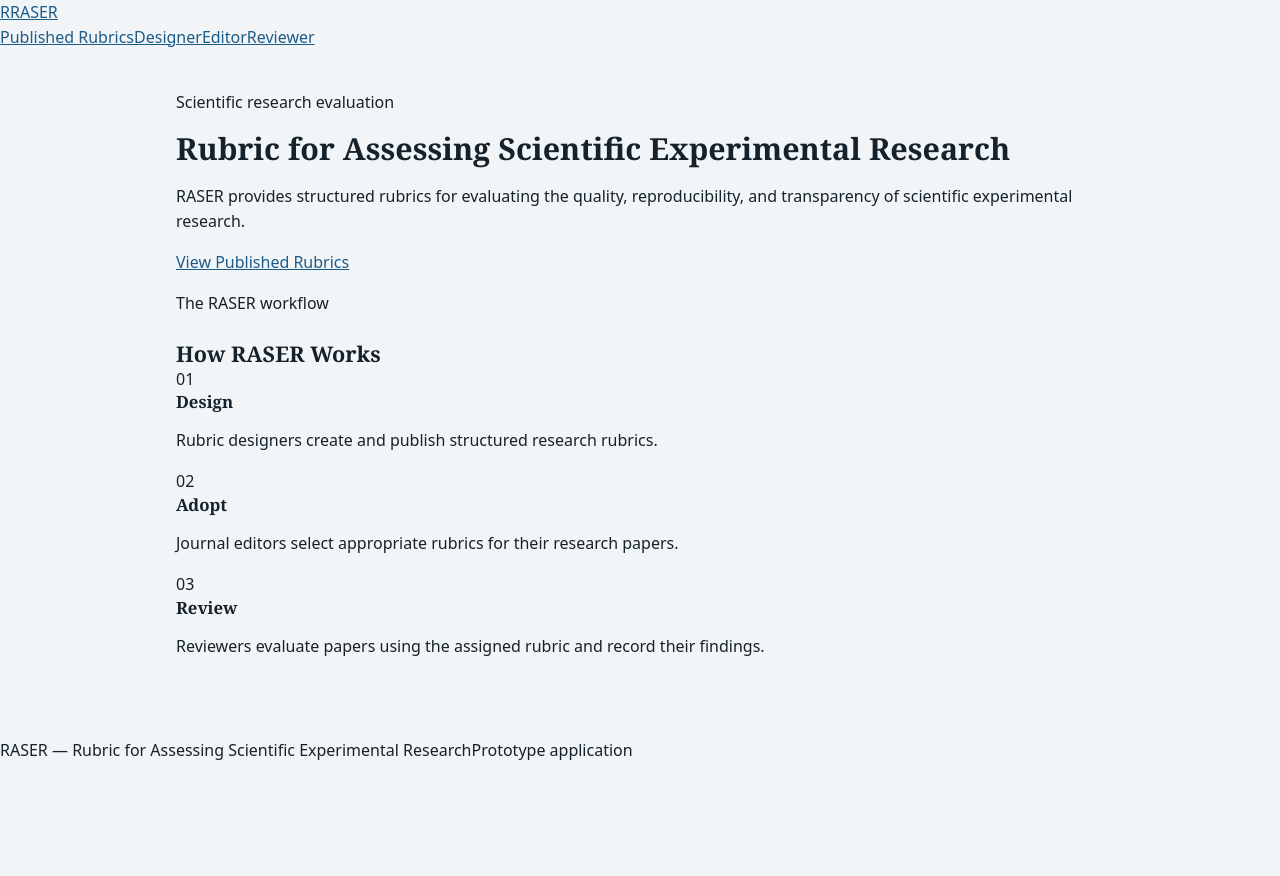
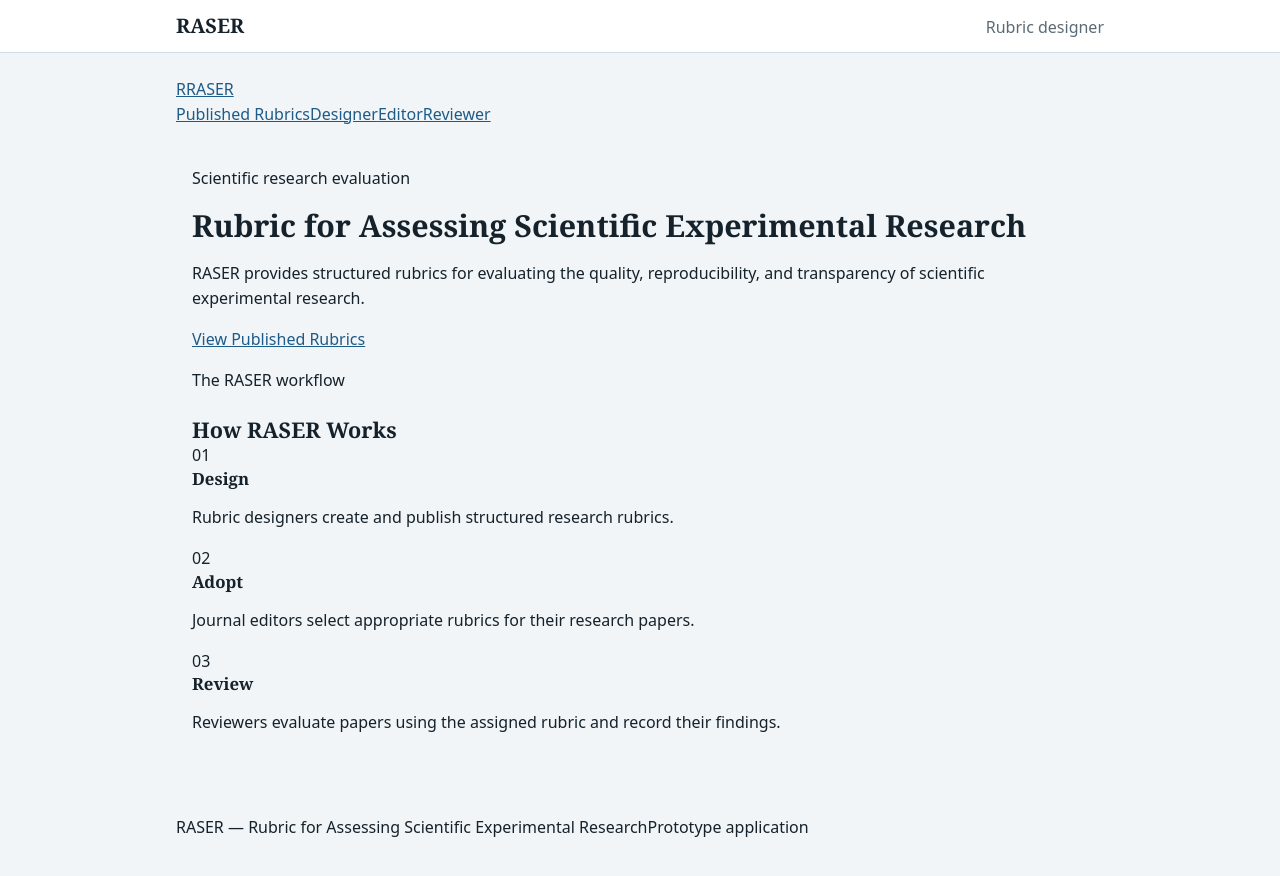
Before and after one commit to pbrusswpi/RASER, a Next.js app in the folder raser/: page / in a window 1280 px wide. Shown: the top 876 px of the page. Before the commit the page ends 800 px from the top, so only its background shows below. Built offline with nearby package versions, Linux system fonts and the light colour scheme.

Commit message:
modified page shell and header

```diff
--- a/raser/src/app/layout.tsx
+++ b/raser/src/app/layout.tsx
@@ -1,26 +1,18 @@
 import type { Metadata } from "next";
-import { Geist, Geist_Mono } from "next/font/google";
+import Link from "next/link";
 import "./globals.css";
 
-const geistSans = Geist({
-  variable: "--font-geist-sans",
-  subsets: ["latin"],
-});
+export const metadata: Metadata = { title: "RASER – Rubric Designer" };
 
-const geistMono = Geist_Mono({
-  variable: "--font-geist-mono",
-  subsets: ["latin"],
-});
-
-export const metadata: Metadata = {
-  title: "Create Next App",
-  description: "Generated by create next app",
-};
-
-export default function RootLayout({ children }: LayoutProps<"/">) {
+export default function RootLayout({ children }: { children: React.ReactNode }) {
   return (
-    <html lang="en" className={`${geistSans.variable} ${geistMono.variable}`}>
-      <body>{children}</body>
+    <html lang="en">
+      <body>
+        <header className="topbar">
+          <nav aria-label="Main"><Link className="brand" href="/">RASER</Link><span className="muted">Rubric designer</span></nav>
+        </header>
+        <main>{children}</main>
+      </body>
     </html>
   );
 }
```
